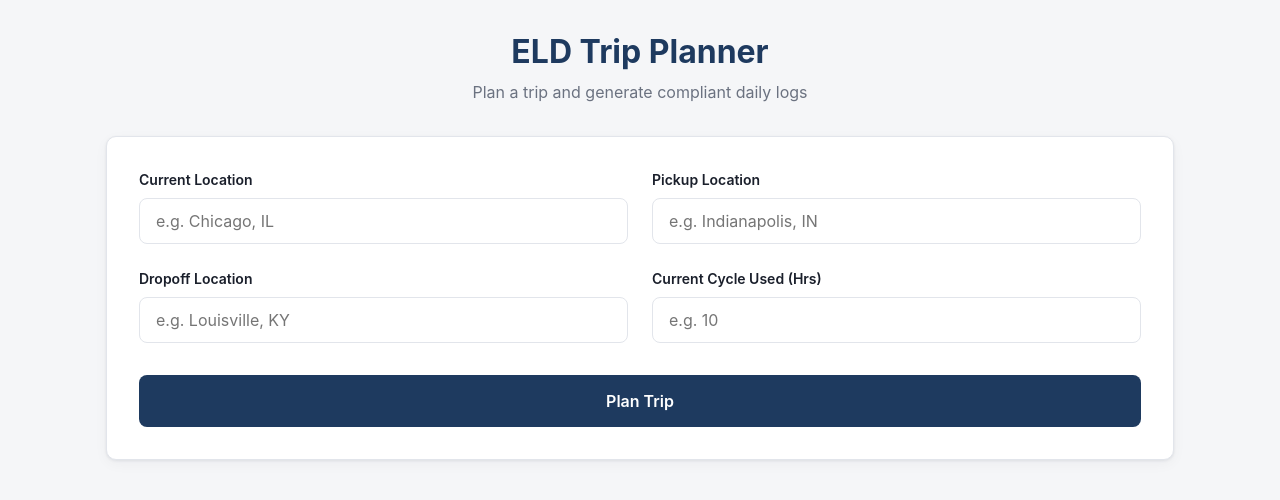
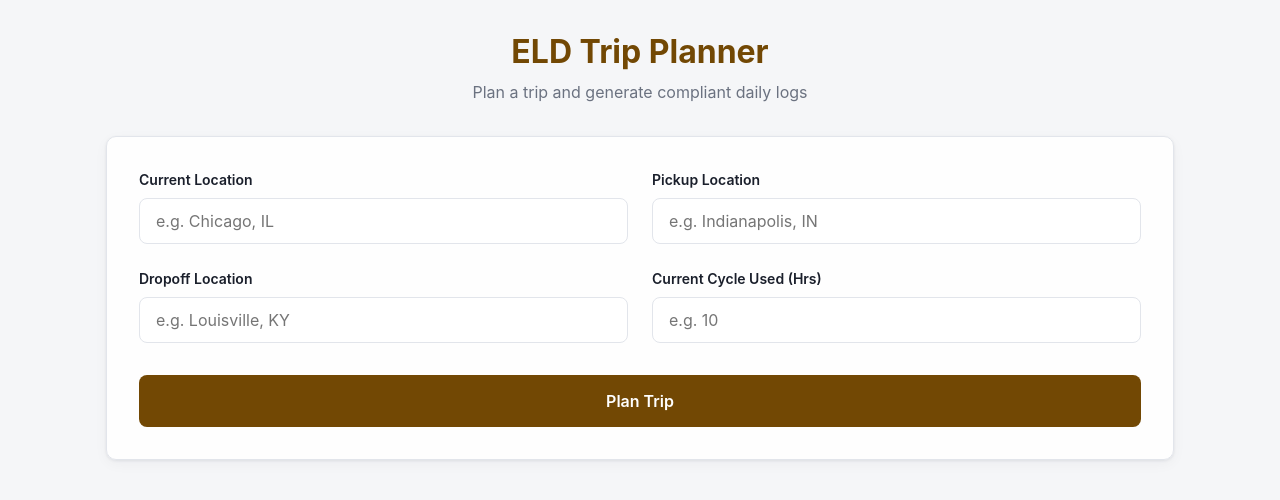
Before and after one commit to farhanafaiz03/ELD-Trip-Planner, a React app in the folder frontend/: page / in a window 1280 px wide. Shown: the top 500 px of the page. Built offline with nearby package versions, Linux system fonts and the light colour scheme; the HTML template or start-up script is replaced by a standard one.

Commit message:
fix: give dropoff marker its own distinct color

```diff
--- a/frontend/src/components/MapView.jsx
+++ b/frontend/src/components/MapView.jsx
@@ -23,7 +23,7 @@ function createDotIcon(color) {
 // status looks like, everywhere in the app agrees with it.
 const ICONS = {
   pickup: createDotIcon('var(--color-primary)'),
-  dropoff: createDotIcon('var(--color-primary-dark)'),
+  dropoff: createDotIcon('var(--color-dropoff)'),
   on_duty_not_driving: createDotIcon('var(--status-on-duty)'),
   off_duty: createDotIcon('var(--status-off-duty)'),
 };
@@ -85,9 +85,11 @@ export default function MapView({ route, stops }) {
 
       <div className="map-legend">
         <LegendItem colorVar="--color-primary" label="Pickup" />
-        <LegendItem colorVar="--color-primary-dark" label="Dropoff" />
+        <LegendItem colorVar="--color-dropoff" label="Dropoff" />
         <LegendItem colorVar="--status-on-duty" label="Fuel stop" />
         <LegendItem colorVar="--status-off-duty" label="Rest / break" />
+
+
       </div>
 
       <div className="map-summary">
--- a/frontend/src/index.css
+++ b/frontend/src/index.css
@@ -2,9 +2,9 @@
 :root {
   /* Brand colors */
   --color-bg: #f5f6f8;          /* page background, soft neutral */
-  --color-surface: #ffffff;     /* cards, form, panels sit on this */
-  --color-primary: #1e3a5f;     /* deep slate blue - header, buttons */
-  --color-primary-dark: #142943;
+  --color-surface: #ffffffee;     /* cards, form, panels sit on this */
+  --color-primary: #724804;      /* amber - used sparingly, for emphasis */
+  --color-dropoff: #340b7a;     /* violet - visually distinct from pickup's blue */
   --color-accent: #f5a623;      /* amber - used sparingly, for emphasis */
 
   /* Text */
```
